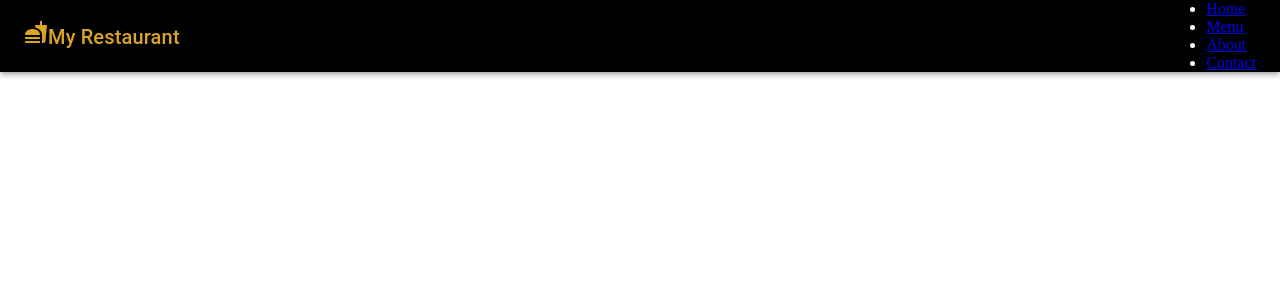
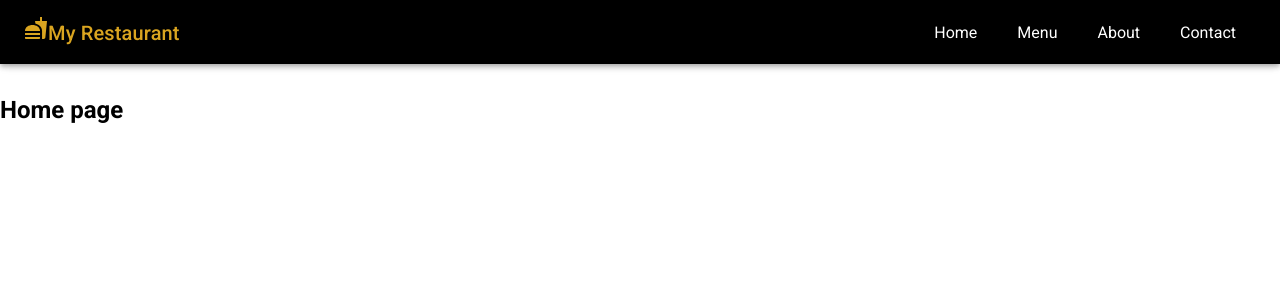
Before and after one commit to mikitran721/restaurant-react-mui, a React (Create React App) app: page / in a window 1280 px wide. Shown: the top 300 px of the page. Built offline with nearby package versions, Linux system fonts and the light colour scheme.

Commit message:
complete menu

```diff
--- a/src/components/Layout/Header.js
+++ b/src/components/Layout/Header.js
@@ -1,14 +1,70 @@
-import React from "react";
-import { Box, AppBar, Typography, Toolbar } from "@mui/material";
+import React, { useState } from "react";
+import {
+  Box,
+  AppBar,
+  Typography,
+  Toolbar,
+  IconButton,
+  Divider,
+} from "@mui/material";
 import FastfoodIcon from "@mui/icons-material/Fastfood";
 import { Link } from "react-router-dom";
+import MenuIcon from "@mui/icons-material/Menu";
+import Drawer from "@mui/material/Drawer";
+
+import "../../styles/HeaderStyle.css";
 
 const Header = () => {
+  const [mobileOpen, setMobileOpen] = useState(false);
+
+  // handle menu click
+  const handleDrawerToggle = () => {
+    setMobileOpen(!mobileOpen);
+  };
+
+  // menu drawer
+  const drawer = (
+    <Box onClick={handleDrawerToggle} sx={{ textAlign: "center" }}>
+      <Typography
+        color={"goldenrod"}
+        variant="h6"
+        component="div"
+        sx={{ flexGrow: 1, my: 2 }}
+      >
+        <FastfoodIcon />
+        My Restaurant
+      </Typography>
+      <Divider />
+      <ul className="mobile-navigation">
+        <li>
+          <Link to="/">Home</Link>
+        </li>
+        <li>
+          <Link to="/menu">Menu</Link>
+        </li>
+        <li>
+          <Link to="/about">About</Link>
+        </li>
+        <li>
+          <Link to="/contact">Contact</Link>
+        </li>
+      </ul>
+    </Box>
+  );
   return (
     <>
       <Box>
         <AppBar component={"nav"} sx={{ bgcolor: "black" }}>
           <Toolbar>
+            <IconButton
+              color="inherit"
+              aria-label="open drawer"
+              edge="start"
+              sx={{ mr: 2, display: { sm: "none" } }}
+              onClick={handleDrawerToggle}
+            >
+              <MenuIcon />
+            </IconButton>
             <Typography
               color={"goldenrod"}
               variant="h6"
@@ -18,8 +74,8 @@ const Header = () => {
               <FastfoodIcon />
               My Restaurant
             </Typography>
-            <Box>
-              <ul>
+            <Box sx={{ display: { xs: "none", sm: "block" } }}>
+              <ul className="navigation-menu">
                 <li>
                   <Link to="/">Home</Link>
                 </li>
@@ -36,6 +92,25 @@ const Header = () => {
             </Box>
           </Toolbar>
         </AppBar>
+        <Box component="nav">
+          <Drawer
+            variant="temporary"
+            open={mobileOpen}
+            onClose={handleDrawerToggle}
+            sx={{
+              display: { xs: "block", sm: "none" },
+              "& .MuiDrawer-paper": {
+                boxSizing: "border-box",
+                width: "240px",
+              },
+            }}
+          >
+            {drawer}
+          </Drawer>
+        </Box>
+        <Box sx={{ p: 2 }}>
+          <Toolbar />
+        </Box>
       </Box>
     </>
   );
--- a/src/index.css
+++ b/src/index.css
@@ -1,5 +1,10 @@
+@import url('https://fonts.googleapis.com/css2?family=Roboto:wght@100;300;400;500;700;900&display=swap');
+
 * {
   margin: 0;
   padding:0;
   box-sizing: border-box;
 }
+body{
+  font-family: 'Roboto', sans-serif;
+}
--- /dev/null
+++ b/src/styles/HeaderStyle.css
@@ -0,0 +1,31 @@
+.navigation-menu{
+    list-style: none;
+    display: flex;
+    align-items: center;
+    justify-content: center;
+}
+
+.navigation-menu li{
+    margin: 0px 20px;
+}
+
+.navigation-menu li a{
+    text-decoration: none;
+    color: white;
+}
+
+/* mobile view */
+.mobile-navigation{
+    list-style: none;
+}
+
+.mobile-navigation li{
+    margin-top: 20px;
+
+}
+
+.mobile-navigation li a{
+    text-decoration: none;
+    font-size: 1.4rem;
+    color: #000;
+}
```
Also changed, not shown: src/components/Layout/Footer.js (added), 1 other file (tests, documents, lock files or other folders).
